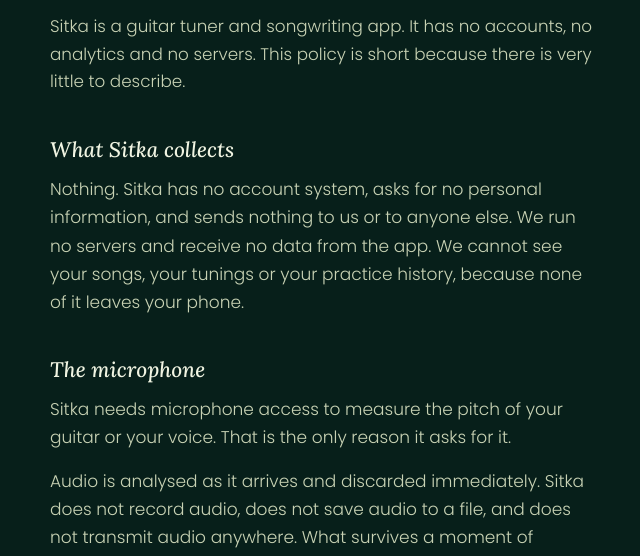
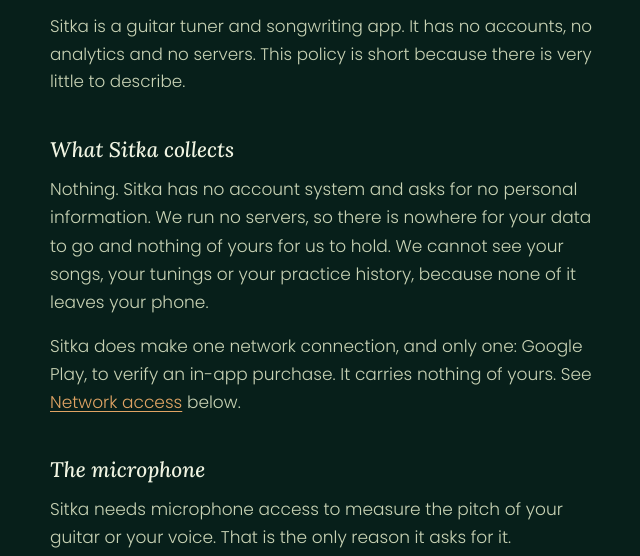
Before and after one commit to jthomsonva-creator/sitka-site, a plain HTML site: page privacy/index.html in a window 1280 px wide. Shown: the part 221-777 px from the top of the page, without its empty margins (318-958 px from the left). Drawn offline with Linux system fonts and the light colour scheme.

Commit message:
The contact address, and a sentence the billing change had made false
REPLACE-WITH-CONTACT-EMAIL becomes sitkastrings.app@gmail.com, matching
the Play listing — the two have to agree or the listing review asks why.

And the leftover the Network access rewrite missed. 'What Sitka collects'
still said the app 'sends nothing to us or to anyone else', three
headings above a section describing the one thing it does send. The
absolute was load-bearing for the old no-INTERNET build and became a
contradiction the moment billing needed the permission.

It now says what is true in both directions: no servers of ours, nothing
of yours transmitted, and one connection to Google Play that carries
none of it — with a link down to the section that describes it, so the
reader meets the exception where the claim is made rather than three
scrolls later.

```diff
--- a/privacy/index.html
+++ b/privacy/index.html
@@ -4,7 +4,7 @@
 <meta charset="utf-8">
 <meta name="viewport" content="width=device-width, initial-scale=1">
 <title>Privacy Policy — Sitka</title>
-<meta name="description" content="Sitka's privacy policy. No accounts, no analytics, no servers. Everything stays on your phone.">
+<meta name="description" content="Sitka's privacy policy. No accounts, no analytics, no servers of ours. Your songs and tunings never leave your phone.">
 <link rel="icon" href="/assets/favicon.png">
 <meta name="robots" content="index, follow">
 <link rel="preconnect" href="https://fonts.googleapis.com">
@@ -51,11 +51,16 @@
 
   <h2>What Sitka collects</h2>
   <p>
-    Nothing. Sitka has no account system, asks for no personal
-    information, and sends nothing to us or to anyone else. We run no
-    servers and receive no data from the app. We cannot see your songs,
+    Nothing. Sitka has no account system and asks for no personal
+    information. We run no servers, so there is nowhere for your data to
+    go and nothing of yours for us to hold. We cannot see your songs,
     your tunings or your practice history, because none of it leaves your
     phone.
+  </p>
+  <p>
+    Sitka does make one network connection, and only one: Google Play,
+    to verify an in-app purchase. It carries nothing of yours. See
+    <a href="#network">Network access</a> below.
   </p>
 
   <h2>The microphone</h2>
@@ -114,7 +119,7 @@
     sent to us, and Sitka is not involved after the hand-off.
   </p>
 
-  <h2>Network access</h2>
+  <h2 id="network">Network access</h2>
   <p>
     Sitka has one reason to use the network: <strong>in-app purchases,
     which are handled by Google Play.</strong> When you buy something,
@@ -148,7 +153,7 @@
          requires a contact email on the store listing, and this policy
          should carry the same one. Anything published here gets scraped,
          so a dedicated address is worth considering. -->
-    REPLACE-WITH-CONTACT-EMAIL
+    <a href="mailto:sitkastrings.app@gmail.com">sitkastrings.app@gmail.com</a>
   </p>
 </div>
 
```
